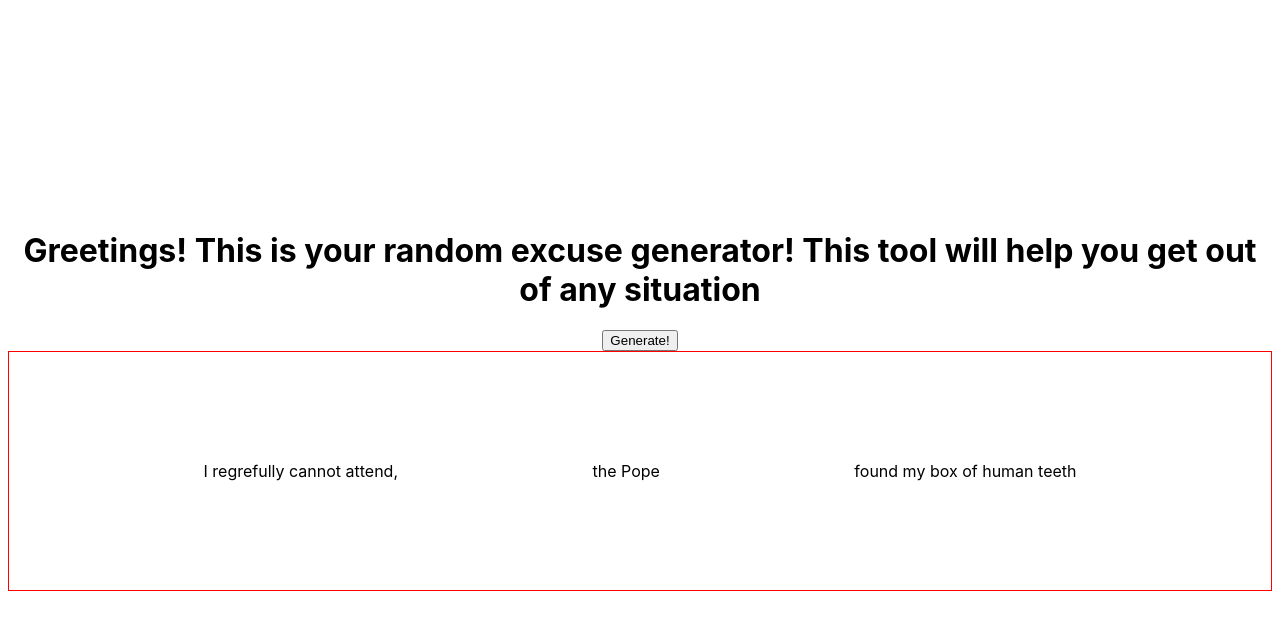
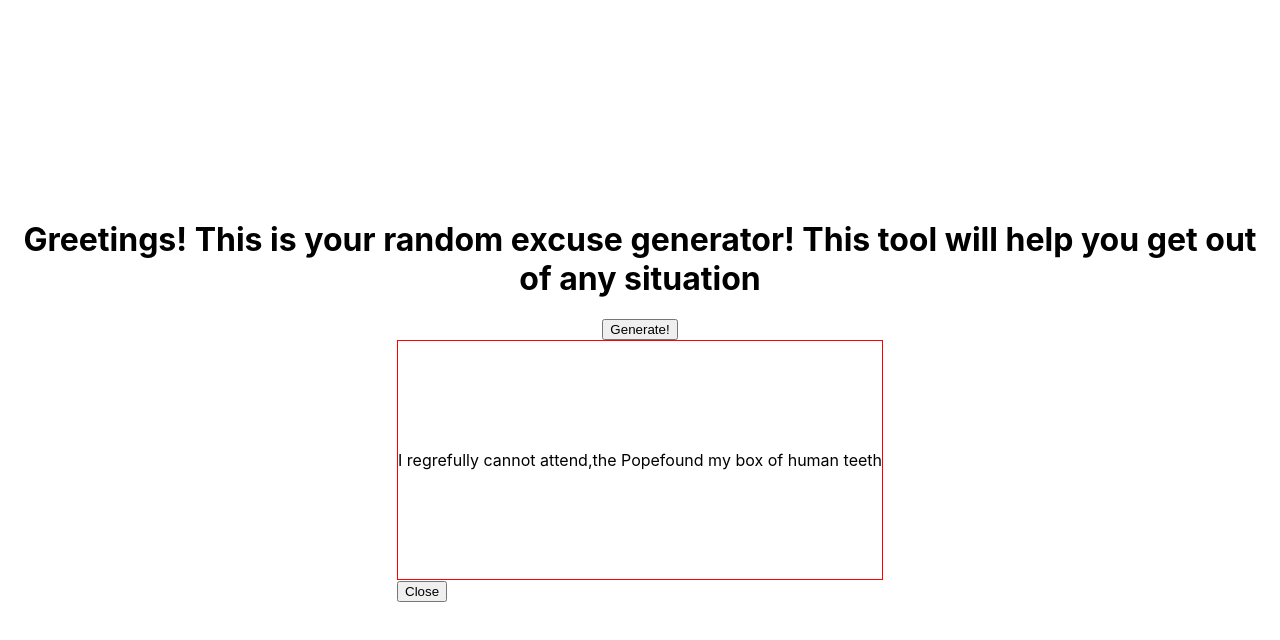
Before and after one commit to hectordr03/excuse-gen, a Next.js app: page / in a window 1280 px wide. Both pictures are taken after a click on the button "Generate!". Shown: the top 640 px of the page. Built offline with nearby package versions, Linux system fonts and the light colour scheme.

Commit message:
generates new excuses without hiding div + added a close button

```diff
--- a/pages/index.js
+++ b/pages/index.js
@@ -12,13 +12,19 @@ class Home extends React.Component {
 		};
 
 		this.handleClick = this.handleClick.bind(this);
+		this.close = this.close.bind(this);
 	}
 	//TODO: When user clicks "generate" btn create random excuse using "intro", "scapegoat", and "delay" structure ::DONE::
 
 	handleClick = () => {
-		let current = this.state.showExcuse;
 		this.setState({
-			showExcuse: !current,
+			showExcuse: true,
+		});
+	};
+
+	close = () => {
+		this.setState({
+			showExcuse: false,
 		});
 	};
 
@@ -33,10 +39,13 @@ class Home extends React.Component {
 				</h1>
 				<button onClick={this.handleClick}>Generate!</button>
 				{this.state.showExcuse === true ? (
-					<div className={styles.excuse}>
-						<Intro className={styles.child}/>
-						<Scapegoat className={styles.child}/>
-						<Delay className={styles.child}/>
+					<div>
+						<div className={styles.excuse}>
+							<Intro />
+							<Scapegoat />
+							<Delay />
+						</div>
+						<button onClick={this.close}>Close</button>
 					</div>
 				) : null}
 			</div>
```
